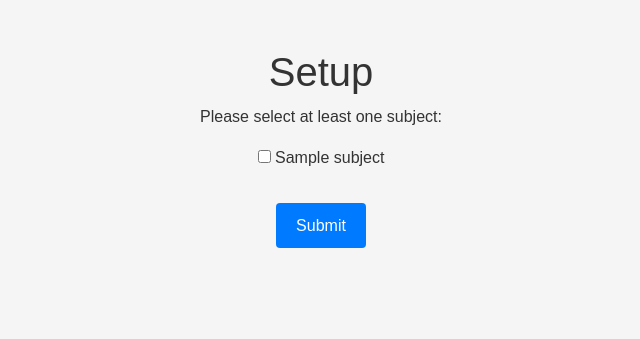
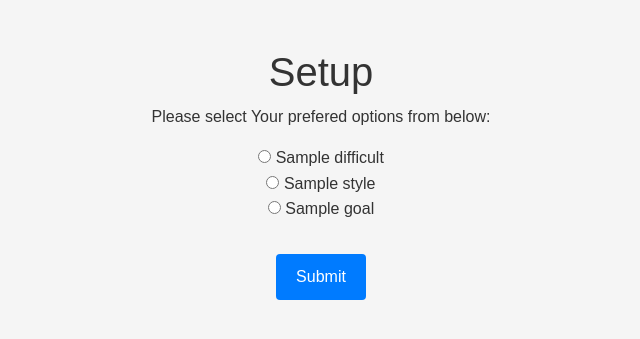
Before and after one commit to nadirrehman623-debug/Lumen, a Flask app: template templates/setup.html in a window 1280 px wide. Shown: the part 68-407 px from the top of the page, without its empty margins (319-959 px from the left). Run offline with Flask 3, Linux system fonts and the light colour scheme; the template is opened without the code that fills it: most values are stand-ins (such as "Sample title", 1, 10 or a date in 2020); some libraries are stand-ins or nearby versions.

Commit message:
Sun, Jun 7, 2026, 4:56 PM +05:30

```diff
--- a/templates/setup.html
+++ b/templates/setup.html
@@ -18,12 +18,24 @@
 </form>
 {% else %}
     <h1>Setup</h1>
-    <p>Please select at least one subject:</p>
+    <p>Please select Your prefered options from below:</p>
     <form action="/setup?mode=getting_started" method="post">
-        {% for subject in subjects %}
+        {% for difficult in difficulty %}
             <div>
-                <input type="checkbox" name="subjects" value="{{ subject }}" id="{{ subject }}">
-                <label for="{{ subject }}">{{ subject }}</label>
+                <input type="radio" name="difficulty" value="{{ difficult }}" id="{{ difficult }}">
+                <label for="{{ difficult }}">{{ difficult }}</label>
+            </div>
+        {% endfor %}
+        {% for style in Learning_styles %}
+            <div>
+                <input type="radio" name="learning_style" value="{{ style }}" id="{{ style }}">
+                <label for="{{ style }}">{{ style }}</label>
+            </div>
+        {% endfor %}
+        {% for Goal in Goals %}
+            <div>
+                <input type="radio" name="goal" value="{{ goal }}" id="{{ goal }}">
+                <label for="{{ goal }}">{{ goal }}</label>
             </div>
         {% endfor %}
         <button type="submit">Submit</button>
```
